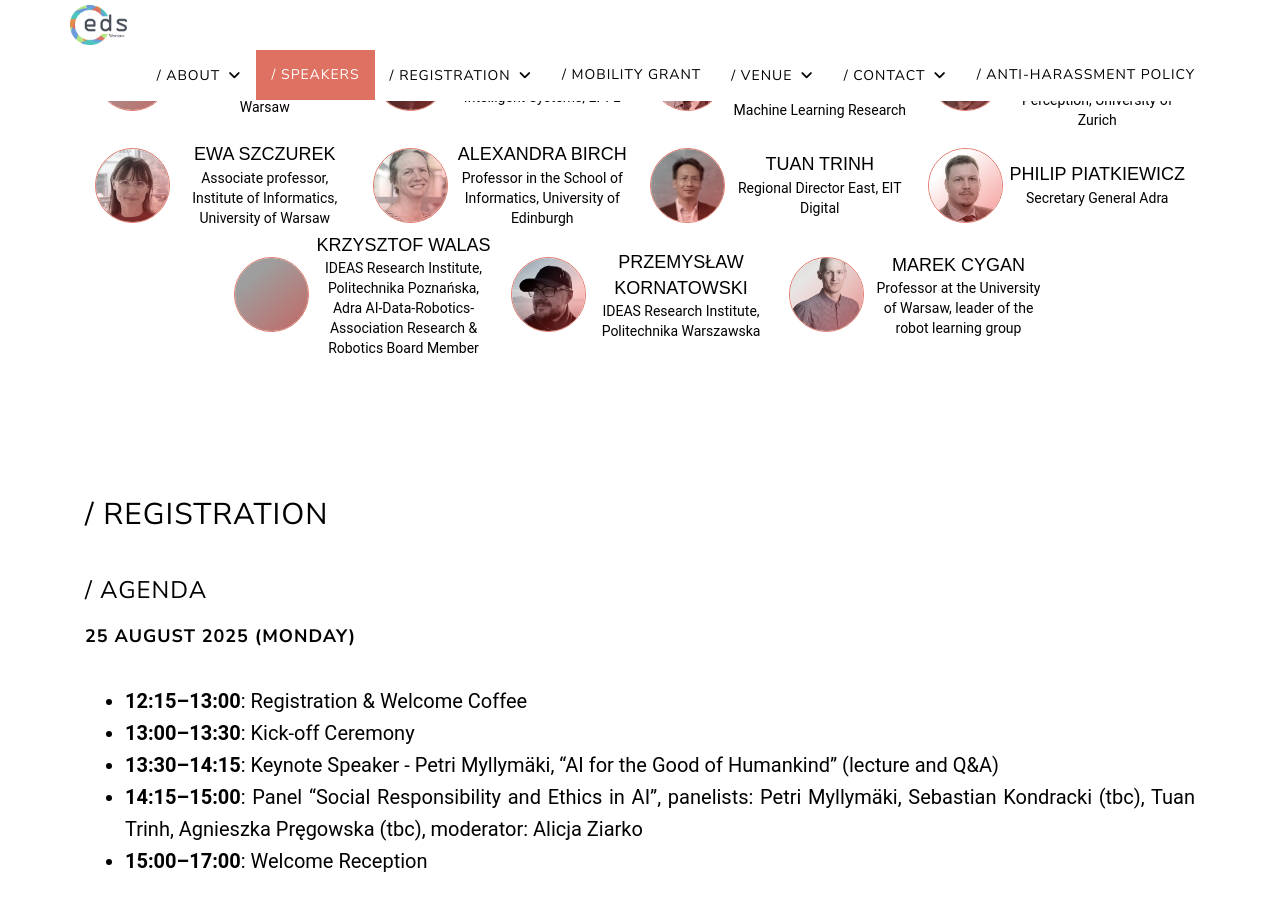
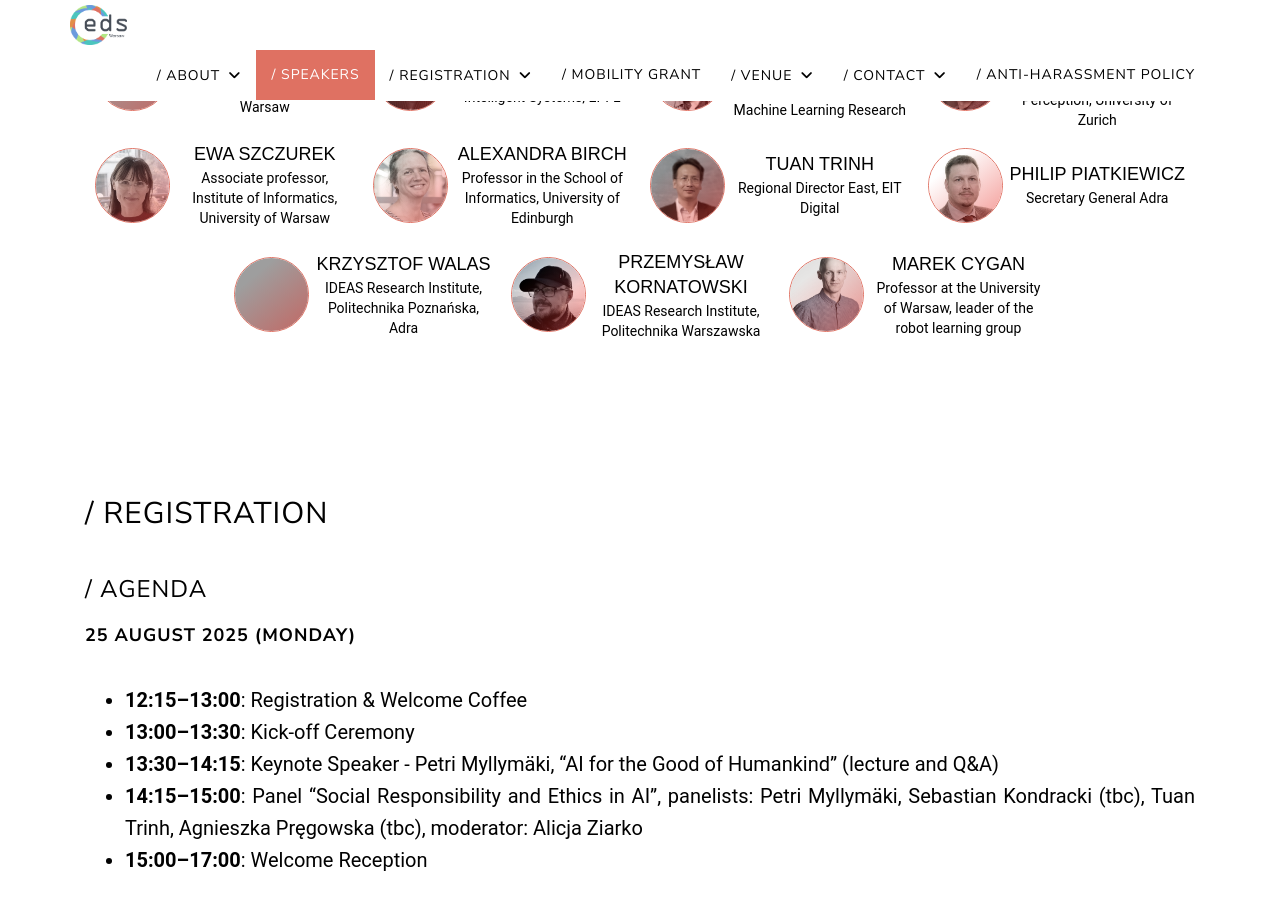
Before and after one commit to eds2025/eds2025.github.io, a Jekyll site: the page built from index.html, in a window 1280 px wide and 900 px high, scrolled down 3263 px, cut to the strip 0-900 px from the top of the window. Built offline with Jekyll 4.4.1, drawn with Linux system fonts in a browser that asks for light colours; grey boxes are pictures that could not be loaded.

Commit message:
update spekaers

```diff
--- a/_data/speakers.yml
+++ b/_data/speakers.yml
@@ -71,7 +71,7 @@
     Seasoned leader in European affairs and project management, currently serving as the head of Adra - the AI, Data, and Robotics Association. Adra is a leading strategic technology network of stakeholders from academia, industry, and the public sector, dedicated to advancing and adopting AI, data, and robotics technologies across Europe. Adra acts as the private side for the AI, Data, Robotics public-private partnership in Horizon Europe. My expertise encompasses strategic planning, stakeholder engagement, policy analysis, and project execution. I have successfully managed and coordinated complex collaborative projects that support the research, innovation, and industrial agendas of regional, national and EU level, with a particular focus on key enabling technologies and digital industries.
 
 - name: Krzysztof Walas
-  title: IDEAS Research Institute, Politechnika Poznańska, Adra AI-Data-Robotics-Association Research & Robotics Board Member
+  title: IDEAS Research Institute, Politechnika Poznańska, Adra
   image: "images/organizing-committee/krzysztof_walas.jpg"
   bio: >-
     Krzysztof Walas is an Assistant Professor at Poznan University of Technology and was the Robotics Team Leader at IDEAS NCBR. He specializes in robotic perception for interaction tasks. He obtained both his M.Sc. in Automatic Control and Robotics and his Ph.D. in legged robot locomotion from Poznan University of Technology. Following a postdoctoral fellowship at the University of Birmingham’s Intelligent Robotics Lab, he led research groups in several high-profile projects, including Horizon 2020’s THING (focusing on legged robot locomotion) and REMODEL (advancing deformable object manipulation). In February 2024, he joined the European Laboratory for Learning and Intelligent Systems (ELLIS), and in June 2024 was elected to the board of directors of the AI, Data and Robotics Association (ADRA).
```
